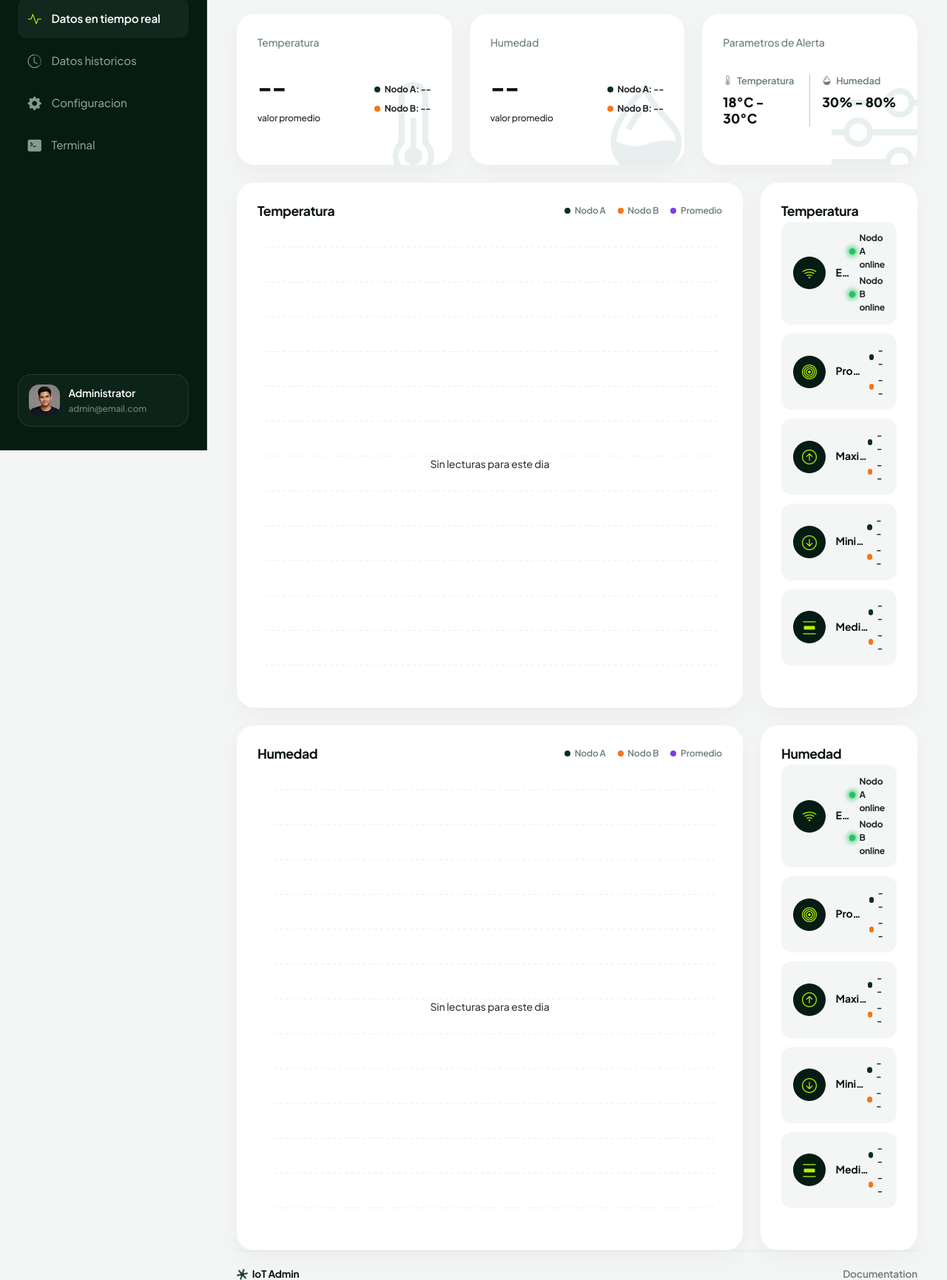
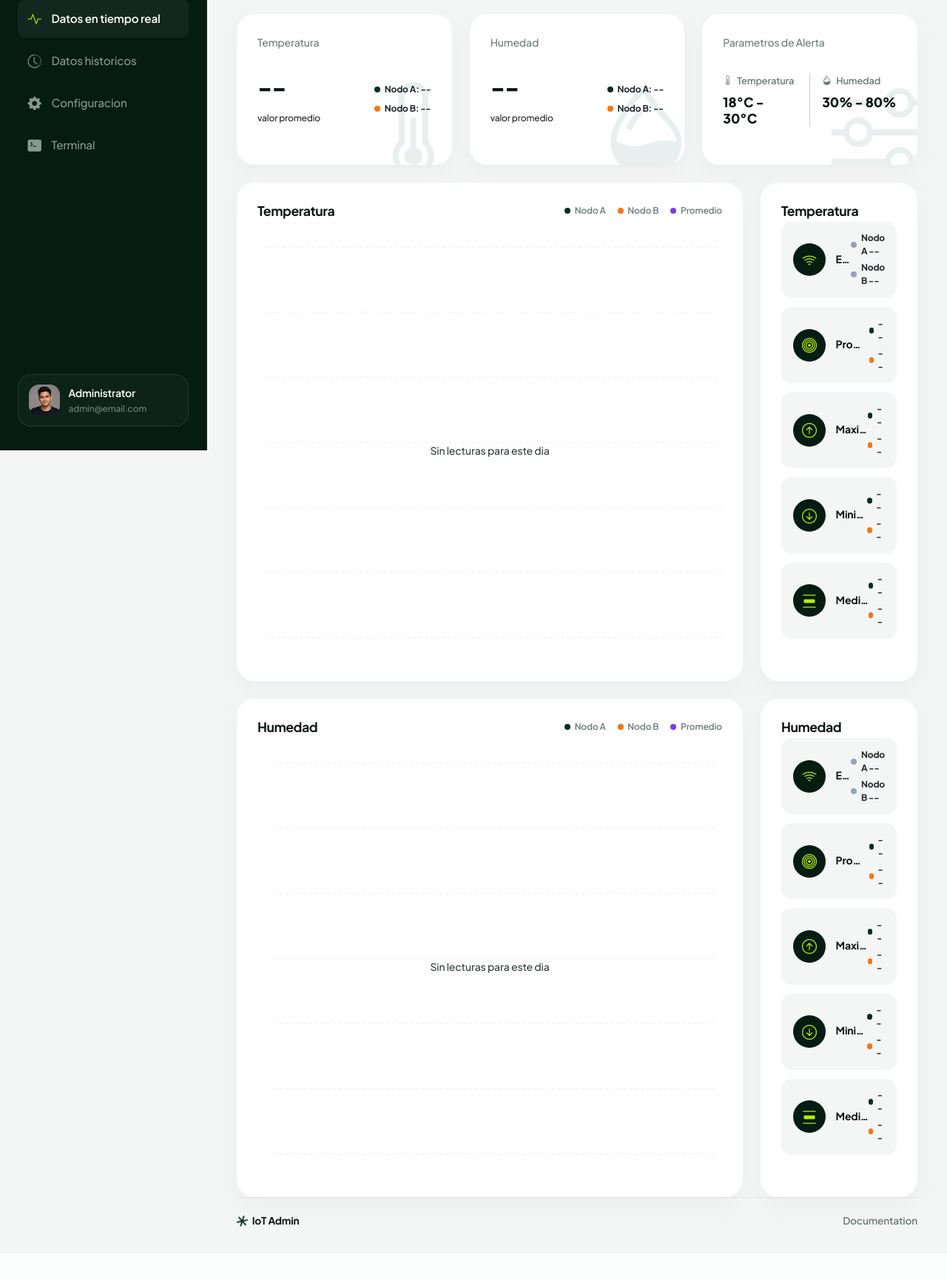
Before and after one commit to AbimaelFranco/iot-engineering-challenge, a Django app: page /tiempo-real/ in a window 1280 px wide. Shown: the part 191-1922 px from the top of the page at 74% size. After the commit the page ends 1851 px from the top, so only its background shows below. Run offline with Django 5.2, Linux system fonts and the light colour scheme; data that the repository does not hold is empty; parts of the project's set-up code (start-up, migrations or seed data) failed here and were passed over; some libraries are stand-ins or nearby versions.

Commit message:
feat: mostrar estatus online/offline de nodos en tiempo real en el dashboard
- Agregar modelo NodeStatus (node_status_log): lee el ultimo estado reportado por cada nodo via MQTT retained+LWT (ver Documentation/README.md)
- Incluir nodeStatus en el contexto inicial y en el endpoint de polling tiemporeal_latest: el estatus se actualiza junto con las lecturas existentes, sin endpoint nuevo ni credenciales de broker en el navegador
- Agregar clases .status-dot-offline y .status-dot-unknown en main.css: distinguir online (verde con latido), offline (rojo estatico) y desconocido (gris) en el dashboard
- Refrescar el punto y el texto de estatus por nodo en cada poll (tiemporealUpdateNodeStatusDisplay), incluso sin lecturas nuevas de temperatura/humedad

```diff
--- a/backend/dashboard/static/assets/css/main.css
+++ b/backend/dashboard/static/assets/css/main.css
@@ -1244,8 +1244,7 @@ body.sidebar-minimized .sidebar-profile {
 
 /* Punto de estatus "online" (nodo conectado): nucleo solido + halo radial
    difuminado detras (::before) + animacion de "latido" (doble pulso, como
-   un corazon) en ambos. Cuando haya logica real de offline, basta con
-   quitar esta clase (o agregar una .status-dot-offline sin animacion). */
+   un corazon) en ambos. */
 .status-dot-online {
     position: relative;
     width: 8px;
@@ -1299,6 +1298,30 @@ body.sidebar-minimized .sidebar-profile {
         opacity: 0.8;
         transform: translate(-50%, -50%) scale(1.1);
     }
+}
+
+/* Punto de estatus "offline" (nodo desconectado, via LWT/status del
+   broker): nucleo solido sin halo ni animacion, para que se note en
+   contraste directo con el "latido" de .status-dot-online. */
+.status-dot-offline {
+    width: 8px;
+    height: 8px;
+    border-radius: 50%;
+    display: inline-block;
+    flex-shrink: 0;
+    background-color: var(--sys-red);
+    box-shadow: 0 0 6px 1px rgba(239, 68, 68, 0.5);
+}
+
+/* Punto de estatus "desconocido" (aun no llego ningun mensaje de status
+   para ese nodo): gris apagado, sin halo ni animacion. */
+.status-dot-unknown {
+    width: 8px;
+    height: 8px;
+    border-radius: 50%;
+    display: inline-block;
+    flex-shrink: 0;
+    background-color: #94A3B8;
 }
 
 /* Promo Banner Card */
--- a/backend/dashboard/templates/tiemporeal.html
+++ b/backend/dashboard/templates/tiemporeal.html
@@ -174,12 +174,12 @@
                   </div>
                   <div class="d-flex flex-column gap-1 align-items-end">
                     <div class="chart-legend-item">
-                      <span class="status-dot-online"></span>
-                      <span id="tiemporeal-stat-temp-estatus-a">Nodo A online</span>
+                      <span class="status-dot-unknown" id="tiemporeal-stat-temp-dot-a"></span>
+                      <span id="tiemporeal-stat-temp-estatus-a">Nodo A --</span>
                     </div>
                     <div class="chart-legend-item">
-                      <span class="status-dot-online"></span>
-                      <span id="tiemporeal-stat-temp-estatus-b">Nodo B online</span>
+                      <span class="status-dot-unknown" id="tiemporeal-stat-temp-dot-b"></span>
+                      <span id="tiemporeal-stat-temp-estatus-b">Nodo B --</span>
                     </div>
                   </div>
                 </div>
@@ -303,12 +303,12 @@
                   </div>
                   <div class="d-flex flex-column gap-1 align-items-end">
                     <div class="chart-legend-item">
-                      <span class="status-dot-online"></span>
-                      <span id="tiemporeal-stat-hum-estatus-a">Nodo A online</span>
+                      <span class="status-dot-unknown" id="tiemporeal-stat-hum-dot-a"></span>
+                      <span id="tiemporeal-stat-hum-estatus-a">Nodo A --</span>
                     </div>
                     <div class="chart-legend-item">
-                      <span class="status-dot-online"></span>
-                      <span id="tiemporeal-stat-hum-estatus-b">Nodo B online</span>
+                      <span class="status-dot-unknown" id="tiemporeal-stat-hum-dot-b"></span>
+                      <span id="tiemporeal-stat-hum-estatus-b">Nodo B --</span>
                     </div>
                   </div>
                 </div>
--- a/backend/dashboard/tiemporeal/views.py
+++ b/backend/dashboard/tiemporeal/views.py
@@ -5,7 +5,7 @@ from django.http import JsonResponse
 from django.shortcuts import render
 from django.views.decorators.http import require_GET
 
-from .models import NodeReading
+from .models import NodeReading, NodeStatus
 
 NODE_IDS = ["nodo-a", "nodo-b"]
 
@@ -35,6 +35,33 @@ def _to_epoch_ms(naive_dt):
     # que ApexCharts, configurado con datetimeUTC=true, muestre exactamente
     # la misma hora de pared que quedo guardada, sin un doble corrimiento.
     return int(naive_dt.replace(tzinfo=timezone.utc).timestamp() * 1000)
+
+
+def _latest_status_by_node():
+    """Ultimo estado online/offline conocido de cada nodo (tabla
+    node_status_log, llenada por backend/telemetry-worker.py al llegar un
+    mensaje de status/<node_id>, retained + LWT - ver Documentation/README.md).
+
+    Al ser retained, el broker reentrega el ultimo estado a cualquier
+    suscriptor nuevo (incluido telemetry-worker al reconectar), y el LWT
+    hace que el broker mismo publique "offline" si un nodo se cae sin
+    desconexion limpia. Por eso basta con leer la ultima fila por nodo: no
+    hace falta ninguna logica de "stale" aqui, la deteccion de
+    desconexion ya ocurre del lado del broker/MQTT.
+    """
+    status = {}
+    for node_id in NODE_IDS:
+        row = (
+            NodeStatus.objects.filter(node_id=node_id)
+            .order_by("-received_at")
+            .values("state", "received_at")
+            .first()
+        )
+        status[node_id] = {
+            "state": row["state"] if row else None,
+            "receivedEpochMs": _to_epoch_ms(row["received_at"]) if row else None,
+        }
+    return status
 
 
 def _series_promedio(readings, field):
@@ -131,6 +158,7 @@ def tiemporeal(request):
             "humSeriesAvg": hum_series_avg,
             "xMin": x_min,
             "xMax": x_max,
+            "nodeStatus": _latest_status_by_node(),
         },
     }
     return render(request, "tiemporeal.html", context)
@@ -187,4 +215,5 @@ def tiemporeal_latest(request):
         "humSeriesA": [[_to_epoch_ms(r["reading_time"]), r["humidity"]] for r in by_node["nodo-a"]],
         "humSeriesB": [[_to_epoch_ms(r["reading_time"]), r["humidity"]] for r in by_node["nodo-b"]],
         "lastEpochMs": last_epoch_ms,
+        "nodeStatus": _latest_status_by_node(),
     })
```
Also changed, not shown: backend/dashboard/static/assets/js/dashboard.js (+46 -2 lines), backend/dashboard/tiemporeal/models.py (+19 -0 lines).
